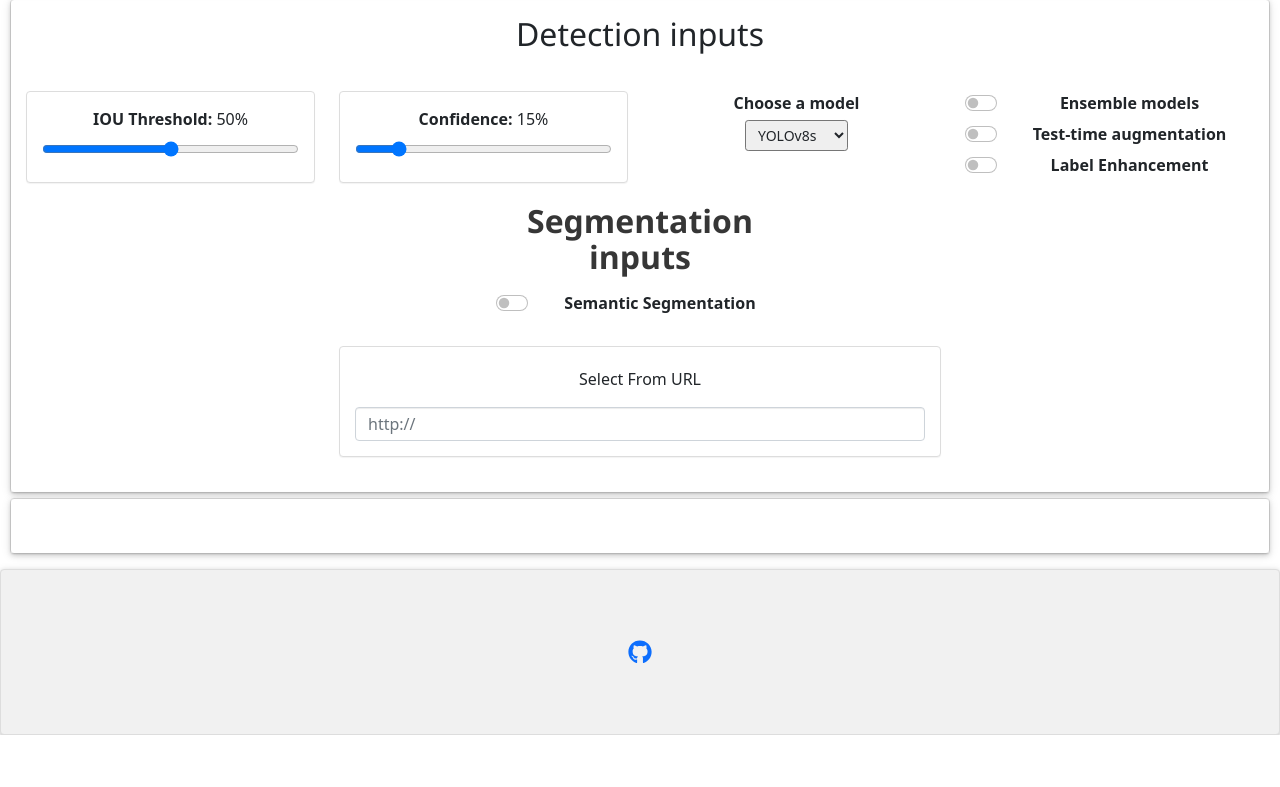
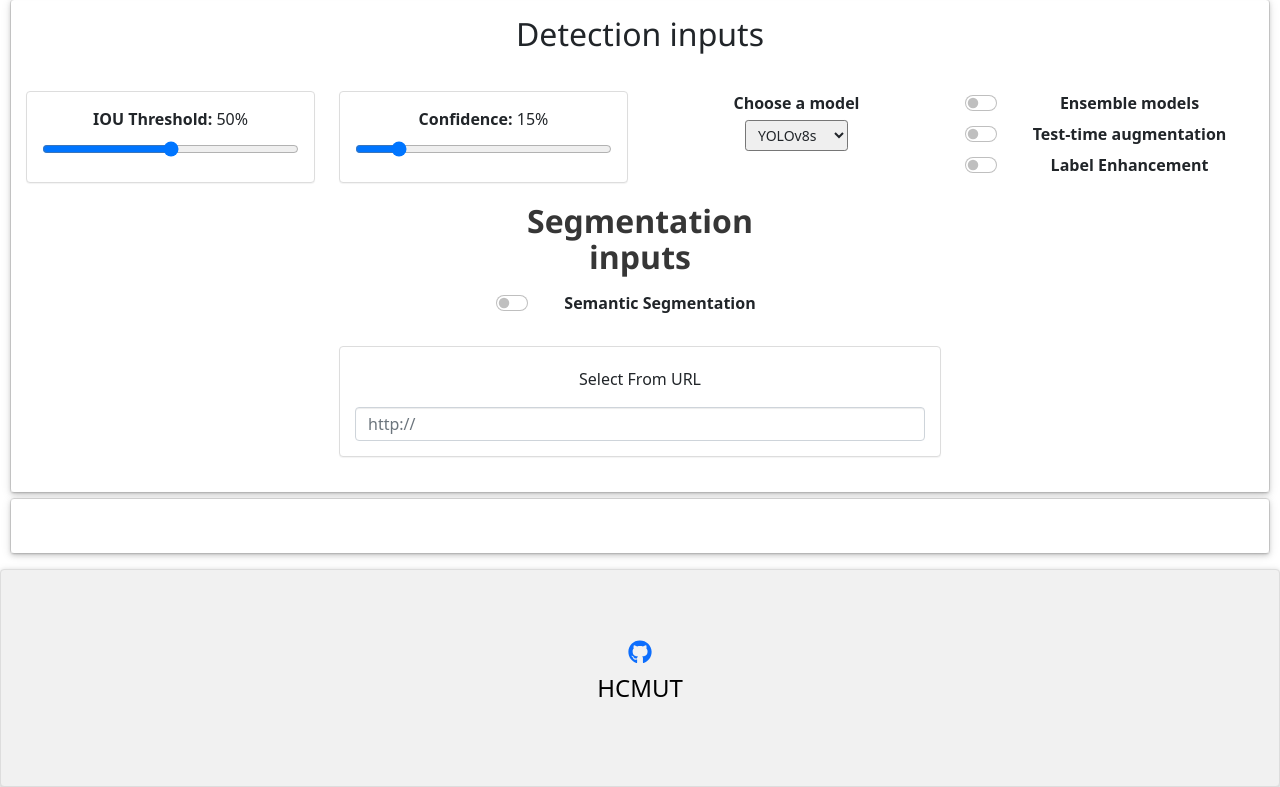
Before and after one commit to TDungatHcmut/ingredientDetection, a Flask app: template templates/detect-input-url.html in a window 1280 px wide. Shown: the part 70-857 px from the top of the page. Before the commit the page ends 805 px from the top, so only its background shows below. Run offline with Flask 3, Linux system fonts and the light colour scheme; the template is opened without the code that fills it, so the values that code supplies are empty; parts of the project's set-up code (start-up, migrations or seed data) failed here and were passed over; some libraries are stand-ins or nearby versions.

```diff
--- a/templates/detect-input-url.html
+++ b/templates/detect-input-url.html
@@ -176,7 +176,7 @@
     <footer style="position: absolute;right: 0;left: 0;padding: 1rem;text-align: center; box-sizing: border-box;z-index:150;" class="w3-card w3-container w3-padding-64 panel-body panel panel-default result-panel w3-light-gray w3-center w3-xlarge">
 
       <a href="https://github.com/lannguyen0910/food-detection-yolov5" target="_blank"><i class="fab fa-github w3-hover-opacity"></i></a>
-
+      <p>HCMUT</p>
 
     </footer>
 
```
Also changed, not shown: 1 other file.
